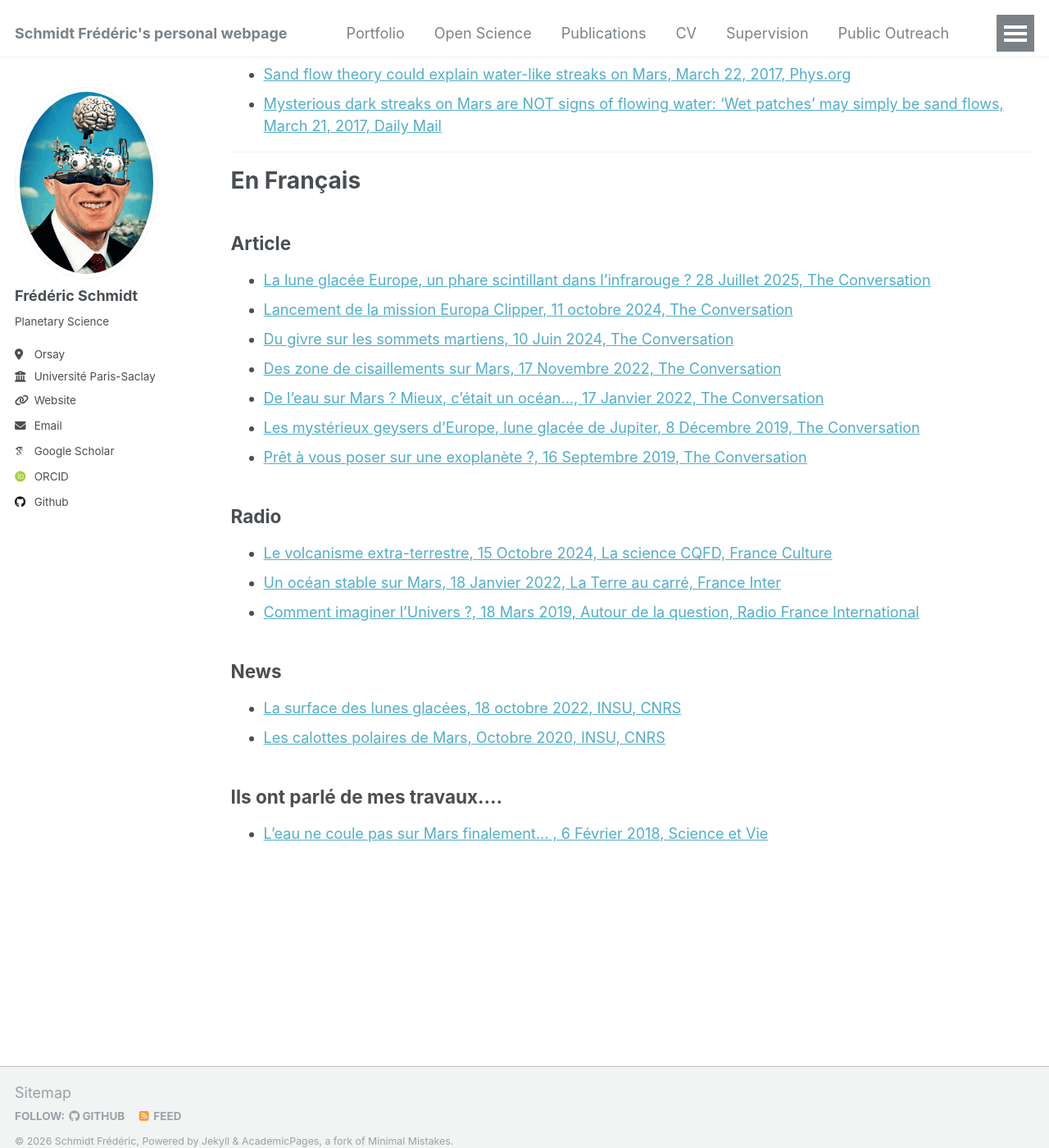
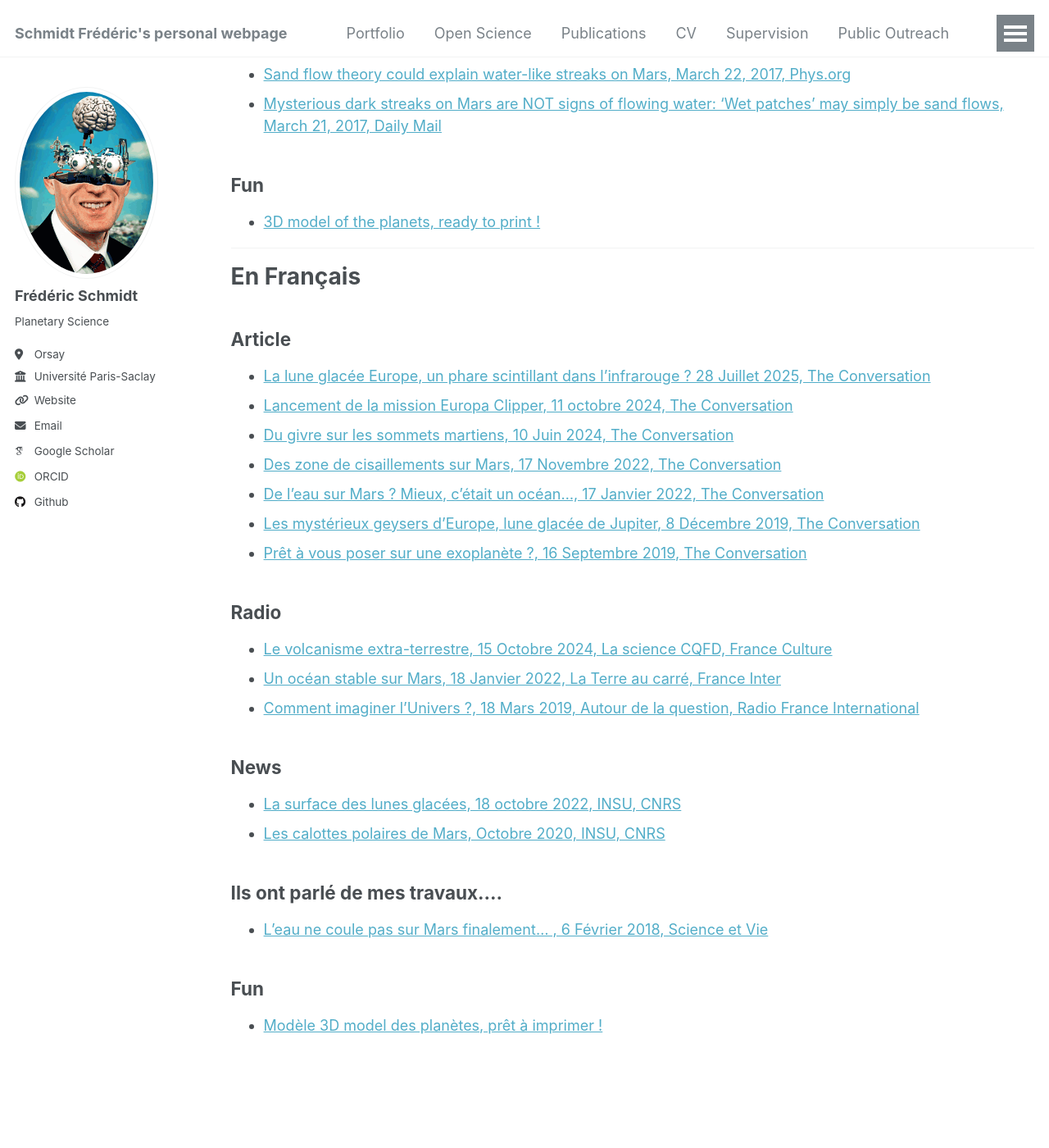
Before and after one commit to fredericschmidt/fredericschmidt.github.io, a Jekyll site: the page built from _pages/public_outreach.md, in a window 1280 px wide and 1400 px high, scrolled down 411 px. Shown: the whole window at 82% size. Built offline with Jekyll 4.4.1, drawn with Linux system fonts in a browser that asks for light colours; some web fonts are replaced.

Commit message:
Update public_outreach.md

```diff
--- a/_pages/public_outreach.md
+++ b/_pages/public_outreach.md
@@ -21,6 +21,11 @@
 * [Mysterious water-like streaks on Mars might be sand flows instead, March 22, 2017, New Scientist](https://www.newscientist.com/article/2125255-mysterious-water-like-streaks-on-mars-might-be-sand-flows-instead/)
 * [Sand flow theory could explain water-like streaks on Mars, March 22, 2017, Phys.org](https://phys.org/news/2017-03-sand-theory-water-like-streaks-mars.html)
 * [Mysterious dark streaks on Mars are NOT signs of flowing water: 'Wet patches' may simply be sand flows, March 21, 2017, Daily Mail](http://www.dailymail.co.uk/sciencetech/article-4334250/Red-planet-s-wet-streaks-SAND-instead.html)
+
+
+## Fun
+
+* [3D model of the planets, ready to print !](https://data.ipsl.fr/catalog/srv/eng/catalog.search#/metadata/1e9d58a8-5781-4cd3-b39f-c6d386b7e8cd)
 
 ------
 
@@ -53,3 +58,7 @@
 ## Ils ont parlé de mes travaux....
 
 * [L’eau ne coule pas sur Mars finalement… , 6 Février 2018, Science et Vie](https://www.science-et-vie.com/ciel-et-espace/l-eau-ne-coule-pas-sur-mars-finalement-10429)
+
+## Fun
+
+* [Modèle 3D model des planètes, prêt à imprimer !](https://data.ipsl.fr/catalog/srv/eng/catalog.search#/metadata/1e9d58a8-5781-4cd3-b39f-c6d386b7e8cd)
```
